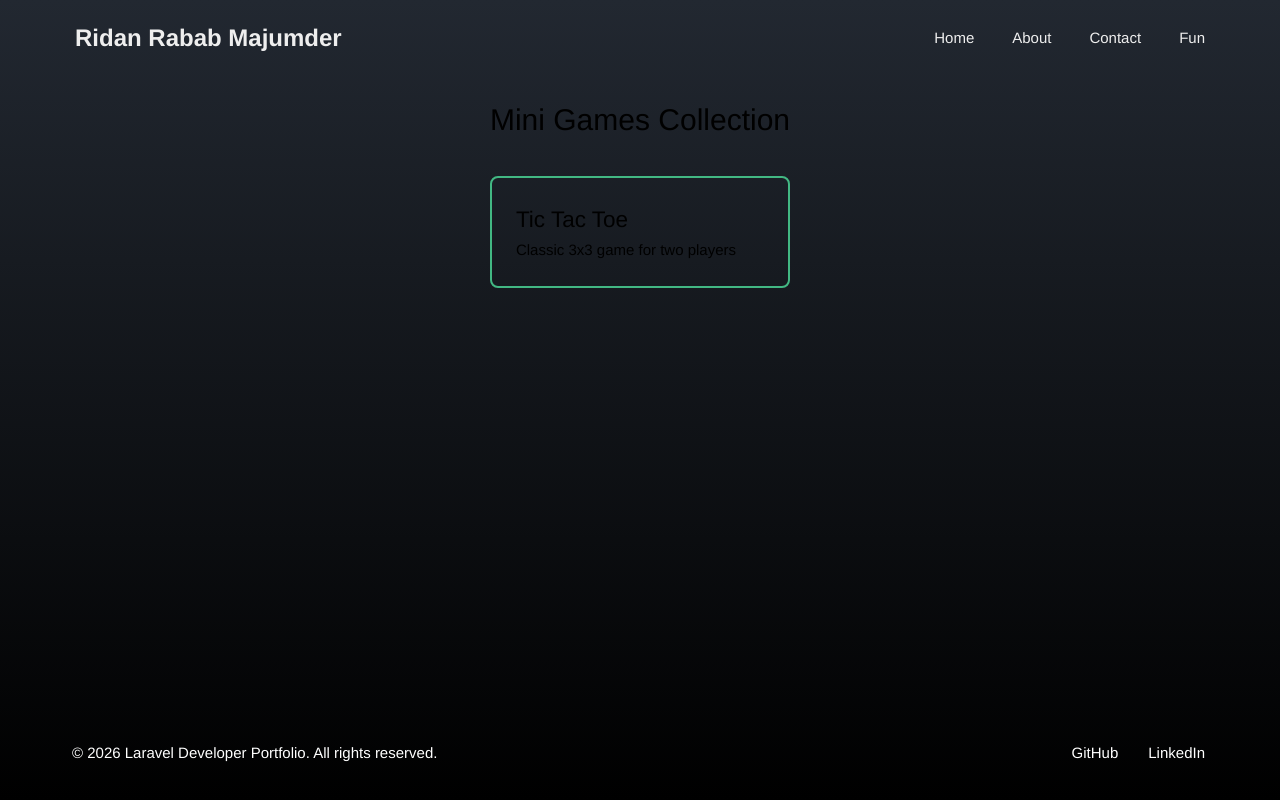
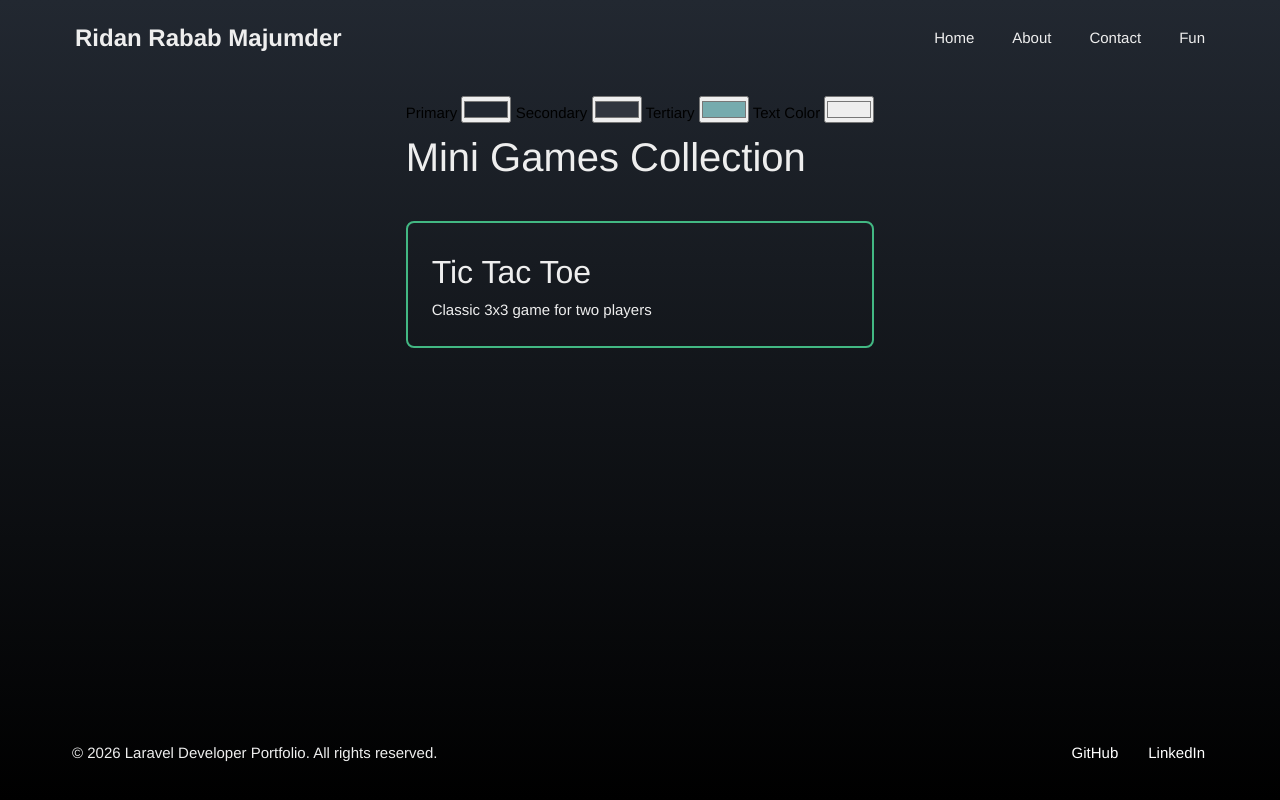
Before and after one commit to Riderr470/vue-portfolio, a Vue app: page /games in a window 1280 px wide. Built offline with nearby package versions, Linux system fonts and the light colour scheme.

Commit message:
updated sections, added theme in fun

```diff
--- a/src/assets/base.css
+++ b/src/assets/base.css
@@ -64,6 +64,40 @@
   font-weight: normal;
 }
 
+h1,
+h2,
+h3,
+h4,
+h5,
+h6,
+p {
+  color: var(--text-base);
+}
+
+h1 {
+  font-size: 2.5rem;
+}
+
+h2 {
+  font-size: 2rem;
+}
+
+h3 {
+  font-size: 1.75rem;
+}
+
+h4 {
+  font-size: 1.5rem;
+}
+
+h5 {
+  font-size: 1.25rem;
+}
+
+h6 {
+  font-size: 1rem;
+}
+
 body {
   min-height: 100vh;
   background: linear-gradient(to bottom, var(--primary) 0%, #000000 100%);
--- /dev/null
+++ b/src/components/extras/ThemePicker.vue
@@ -0,0 +1,88 @@
+<template>
+    <div class="theme-picker">
+        <label>
+            Primary
+            <input type="color" v-model="primary" @input="onInput('--primary', primary)" />
+        </label>
+
+        <label>
+            Secondary
+            <input type="color" v-model="secondary" @input="onInput('--secondary', secondary)" />
+        </label>
+
+        <label>
+            Tertiary
+            <input type="color" v-model="tertiary" @input="onInput('--tertiary', tertiary)" />
+        </label>
+
+        <label>
+            Text Color
+            <input type="color" v-model="text" @input="onInput('--text-base', text)" />
+        </label>
+    </div>
+</template>
+
+<script setup>
+import { ref, onMounted } from 'vue'
+
+const STORAGE_KEY = 'themeColors'
+
+const primary = ref('#222831')
+const secondary = ref('#31363f')
+const tertiary = ref('#76abae')
+const text = ref('#eeeeee')
+
+const setCssVar = (name, value) => {
+    document.documentElement.style.setProperty(name, value)
+}
+
+const saveToStorage = () => {
+    const data = {
+        primary: primary.value,
+        secondary: secondary.value,
+        tertiary: tertiary.value,
+        text: text.value,
+    }
+    localStorage.setItem(STORAGE_KEY, JSON.stringify(data))
+}
+
+const applyAllToCss = () => {
+    setCssVar('--primary', primary.value)
+    setCssVar('--secondary', secondary.value)
+    setCssVar('--tertiary', tertiary.value)
+    setCssVar('--text-base', text.value)
+}
+
+const onInput = (varName, valueRef) => {
+    setCssVar(varName, valueRef)
+    saveToStorage()
+}
+
+onMounted(() => {
+    // 1) load from localStorage if present
+    const saved = localStorage.getItem(STORAGE_KEY)
+    if (saved) {
+        try {
+            const parsed = JSON.parse(saved)
+            if (parsed.primary) primary.value = parsed.primary
+            if (parsed.secondary) secondary.value = parsed.secondary
+            if (parsed.tertiary) tertiary.value = parsed.tertiary
+            if (parsed.text) text.value = parsed.text
+        } catch (e) {
+            // ignore parse error, keep defaults
+        }
+    } else {
+        // fallback: read from current CSS variables (optional)
+        const styles = getComputedStyle(document.documentElement)
+        primary.value = styles.getPropertyValue('--primary').trim() || primary.value
+        secondary.value =
+            styles.getPropertyValue('--secondary').trim() || secondary.value
+        tertiary.value =
+            styles.getPropertyValue('--tertiary').trim() || tertiary.value
+        text.value = styles.getPropertyValue('--text-base').trim() || text.value
+    }
+
+    // 2) apply whatever values we ended up with
+    applyAllToCss()
+})
+</script>
--- a/src/components/sections/Education.vue
+++ b/src/components/sections/Education.vue
@@ -21,15 +21,15 @@ const education = ref([
     {
         id: 1,
         degree: 'Bachelor of Science in Computer Science',
-        institution: 'Your University Name',
-        year: '2018 - 2022',
+        institution: 'American International University Bangladesh',
+        year: '2019 - 2024',
         description: 'Focused on web development and software engineering'
     },
     {
         id: 2,
         degree: 'Higher Secondary Certificate',
-        institution: 'Your College Name',
-        year: '2016 - 2018',
+        institution: 'Uttara Eminence College',
+        year: '2017 - 2018',
         description: 'Science background with focus on mathematics and computer science'
     }
 ])
@@ -50,7 +50,6 @@ h2 {
     font-size: 2rem;
     margin-bottom: 2rem;
     text-align: center;
-    color: white;
 }
 
 .education-list {
@@ -60,10 +59,10 @@ h2 {
 }
 
 .education-item {
-    background: rgba(255, 255, 255, 0.9);
+    background: var(--secondary);
     padding: 2rem;
     border-radius: 8px;
-    border-left: 4px solid rgba(255, 255, 255, 0.5);
+    border-left: 4px solid var(--tertiary);
     backdrop-filter: blur(10px);
 }
 
@@ -74,12 +73,11 @@ h2 {
 
 .education-item h4 {
     font-size: 1.1rem;
-    color: #667eea;
     margin-bottom: 0.5rem;
 }
 
 .year {
-    color: #666;
+    color: var(--text-base);
     font-size: 0.9rem;
     margin-bottom: 1rem;
 }
--- a/src/components/sections/Projects.vue
+++ b/src/components/sections/Projects.vue
@@ -60,10 +60,8 @@ const projects = ref([
 }
 
 h2 {
-    font-size: 2rem;
     margin-bottom: 2rem;
     text-align: center;
-    color: white;
 }
 
 .projects-grid {
@@ -73,8 +71,8 @@ h2 {
 }
 
 .project-card {
-    background: rgba(255, 255, 255, 0.9);
-    border: 1px solid rgba(255, 255, 255, 0.2);
+    background: var(--secondary);
+    border: 1px solid var(--tertiary);
     padding: 2rem;
     border-radius: 8px;
     display: flex;
@@ -88,7 +86,6 @@ h2 {
 }
 
 .project-card p {
-    color: #666;
     margin-bottom: 1rem;
     flex: 1;
 }
@@ -101,15 +98,16 @@ h2 {
 }
 
 .tech-tag {
-    background: #f0f0f0;
+    background: var(--tertiary);
     padding: 0.3rem 0.8rem;
     border-radius: 4px;
     font-size: 0.85rem;
-    color: #555;
+    color: var(--secondary);
+    border: none;
 }
 
 .project-link {
-    color: #667eea;
+    color: var(--tertiary);
     text-decoration: none;
     font-weight: 500;
 }
--- a/src/components/sections/Skills.vue
+++ b/src/components/sections/Skills.vue
@@ -40,7 +40,6 @@ h2 {
     font-size: 2rem;
     margin-bottom: 2rem;
     text-align: center;
-    color: white;
 }
 
 .skills-grid {
@@ -50,8 +49,8 @@ h2 {
 }
 
 .skill-card {
-    background: rgba(255, 255, 255, 0.9);
-    border: 1px solid rgba(255, 255, 255, 0.2);
+    background: var(--secondary);
+    border: 1px solid var(--tertiary);
     padding: 1.5rem;
     border-radius: 8px;
     text-align: center;
@@ -64,6 +63,6 @@ h2 {
 }
 
 .skill-card p {
-    color: #666;
+    color: var(--text-base);
 }
 </style>
--- a/src/views/GamesView.vue
+++ b/src/views/GamesView.vue
@@ -3,6 +3,7 @@
         <Navbar />
 
         <div class="games-container">
+            <ThemePicker />
             <h1>Mini Games Collection</h1>
             <div class="games-grid">
                 <router-link to="/games/tic-tac-toe" class="game-card">
@@ -19,6 +20,7 @@
 <script setup>
 import Navbar from '@/components/partials/Navbar.vue'
 import Footer from '@/components/partials/Footer.vue'
+import ThemePicker from '@/components/extras/ThemePicker.vue';
 </script>
 
 <style scoped>
```
